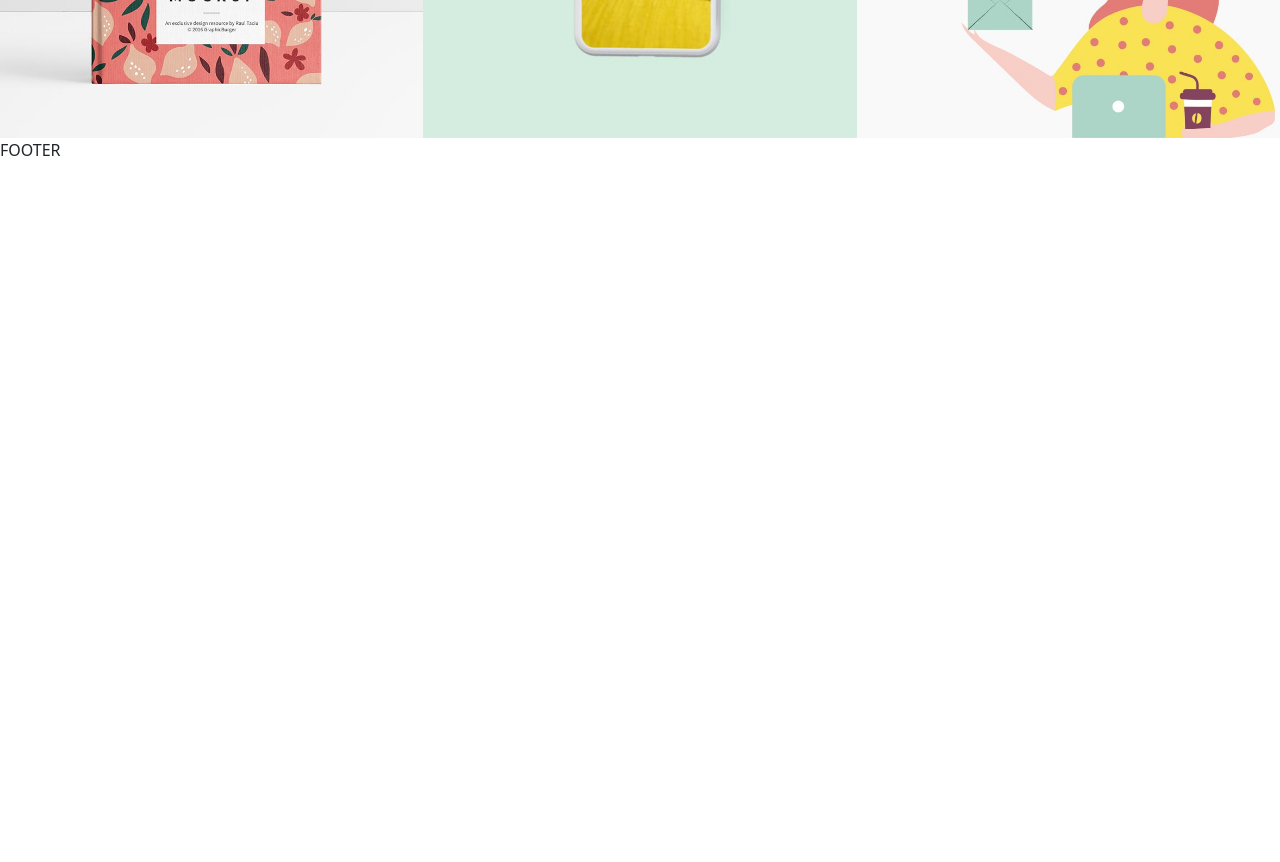
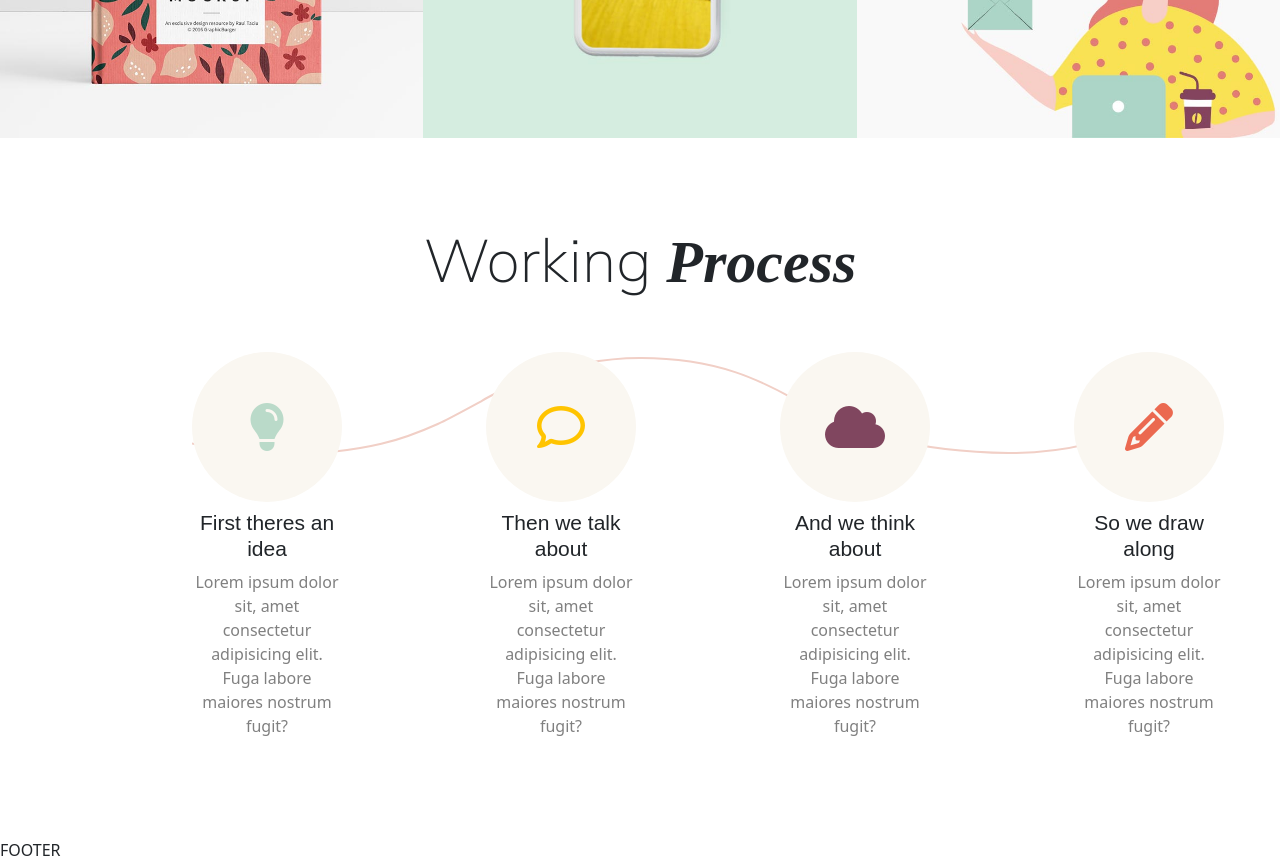
Before and after one commit to Richiisontheway/proj-html-vuejs, a Vue app: page / in a window 1280 px wide. Shown: the part 1520-2382 px from the top of the page. Before the commit the page ends 1682 px from the top, so only its background shows below. Built offline with nearby package versions, Linux system fonts and the light colour scheme.

Commit message:
creazione del componente WorkingProcess e aggiunta di font

```diff
--- a/index.html
+++ b/index.html
@@ -3,8 +3,26 @@
   <head>
     <meta charset="UTF-8" />
     <link rel="icon" type="image/svg+xml" href="/vite.svg" />
-    <link rel="stylesheet" href="https://cdnjs.cloudflare.com/ajax/libs/font-awesome/6.5.1/css/all.min.css" integrity="sha512-DTOQO9RWCH3ppGqcWaEA1BIZOC6xxalwEsw9c2QQeAIftl+Vegovlnee1c9QX4TctnWMn13TZye+giMm8e2LwA==" crossorigin="anonymous" referrerpolicy="no-referrer" />
+    <link
+      rel="stylesheet"
+      href="https://cdnjs.cloudflare.com/ajax/libs/font-awesome/6.5.1/css/all.min.css"
+      integrity="sha512-DTOQO9RWCH3ppGqcWaEA1BIZOC6xxalwEsw9c2QQeAIftl+Vegovlnee1c9QX4TctnWMn13TZye+giMm8e2LwA=="
+      crossorigin="anonymous"
+      referrerpolicy="no-referrer"
+    />
     <meta name="viewport" content="width=device-width, initial-scale=1.0" />
+    <link rel="preconnect" href="https://fonts.googleapis.com" />
+    <link rel="preconnect" href="https://fonts.gstatic.com" crossorigin />
+    <link
+      href="https://fonts.googleapis.com/css2?family=Playfair+Display+SC:ital,wght@1,700&display=swap"
+      rel="stylesheet"
+    />
+    <link rel="preconnect" href="https://fonts.googleapis.com" />
+    <link rel="preconnect" href="https://fonts.gstatic.com" crossorigin />
+    <link
+      href="https://fonts.googleapis.com/css2?family=Mulish:wght@200;400&display=swap"
+      rel="stylesheet"
+    />
     <title>Vite + Vue</title>
   </head>
   <body>
--- a/src/components/AppMain.vue
+++ b/src/components/AppMain.vue
@@ -3,11 +3,13 @@ import { store } from '../store';
 import Jumbotron from './Jumbotron.vue';
 import Cards from './Cards.vue';
 import Card from './Card.vue';
+import WorkingProcess from './WorkingProcess.vue';
 export default {
   components: {
     Jumbotron,
     Cards,
     Card,
+    WorkingProcess,
   },
   data() {
     return {
@@ -22,6 +24,7 @@ export default {
   <main>
     <Jumbotron />
     <Cards />
+    <WorkingProcess />
   </main>
 </template>
 
--- a/src/components/WorkingProcess.vue
+++ b/src/components/WorkingProcess.vue
@@ -0,0 +1,137 @@
+<script>
+import { store } from '../store';
+export default {
+  data() {
+    return {
+      store,
+    };
+  },
+  methods: {},
+};
+</script>
+<template>
+  <section
+    class="working-process d-flex align-items-center justify-content-center"
+  >
+    <div class="wrapper d-flex flex-column">
+      <div class="title-container">
+        <h2 class="text-center title">
+          Working
+          <span class="font-family">Process</span>
+        </h2>
+      </div>
+      <div class="graph_container">
+        <div class="process-container">
+          <div class="rounded_container my-2">
+            <i
+              class="fa-solid fa-lightbulb fa-flip-horizontal"
+              style="color: #badac9"
+            ></i>
+          </div>
+          <h5 class="title-paragraph">First theres an idea</h5>
+          <p class="text-center">
+            Lorem ipsum dolor sit, amet consectetur adipisicing elit. Fuga
+            labore maiores nostrum fugit?
+          </p>
+        </div>
+        <div class="process-container">
+          <div class="rounded_container my-2">
+            <i class="fa-regular fa-comment" style="color: #ffc400"></i>
+          </div>
+          <h5 class="title-paragraph">Then we talk about</h5>
+          <p class="text-center">
+            Lorem ipsum dolor sit, amet consectetur adipisicing elit. Fuga
+            labore maiores nostrum fugit?
+          </p>
+        </div>
+
+        <div class="process-container">
+          <div class="rounded_container my-2">
+            <i class="fa-solid fa-cloud" style="color: #80465f"></i>
+          </div>
+          <h5 class="title-paragraph">And we think about</h5>
+          <p class="text-center">
+            Lorem ipsum dolor sit, amet consectetur adipisicing elit. Fuga
+            labore maiores nostrum fugit?
+          </p>
+        </div>
+
+        <div class="process-container">
+          <div class="rounded_container my-2">
+            <i class="fa-solid fa-pencil" style="color: #eb6950"></i>
+          </div>
+          <h5 class="title-paragraph">So we draw along</h5>
+          <p class="text-center">
+            Lorem ipsum dolor sit, amet consectetur adipisicing elit. Fuga
+            labore maiores nostrum fugit?
+          </p>
+        </div>
+      </div>
+    </div>
+  </section>
+</template>
+
+<style lang="scss" scoped>
+@use '../assets/scss/main.scss' as *;
+.working-process {
+  width: 100%;
+  height: 700px;
+
+  .wrapper {
+    width: 70%;
+    .title-container {
+      width: 100%;
+      margin-bottom: 35px;
+
+      .title {
+        font-size: 60px;
+        font-weight: 300;
+        font-family: 'Mulish', sans-serif;
+        word-wrap: break-word;
+        line-height: 1.261em;
+      }
+      .font-family {
+        font-weight: 900;
+        font-family: 'Playfair Display', serif !important;
+        font-style: italic;
+      }
+    }
+    .graph_container {
+      display: flex;
+      width: 100%;
+      gap: 9rem;
+      background-image: url(../../public/svg/svg-3.svg);
+      background-repeat: no-repeat;
+      background-position: top;
+      .process-container {
+        display: flex;
+        flex-direction: column;
+        align-items: center;
+        p {
+          color: gray;
+        }
+        .rounded_container {
+          display: flex;
+          justify-content: center;
+          align-items: center;
+          width: 150px;
+          height: 150px;
+          background-color: #faf7f1;
+          border-radius: 50%;
+
+          i {
+            font-size: 3rem;
+          }
+        }
+        .title-paragraph {
+          text-align: center;
+          font-size: 21px;
+          line-height: 1.238em;
+          font-family: Muli, sans-serif;
+          font-weight: 400;
+        }
+      }
+    }
+  }
+}
+</style>
```
